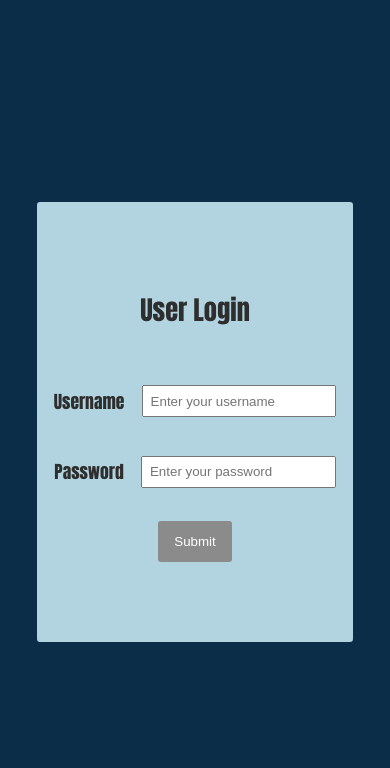
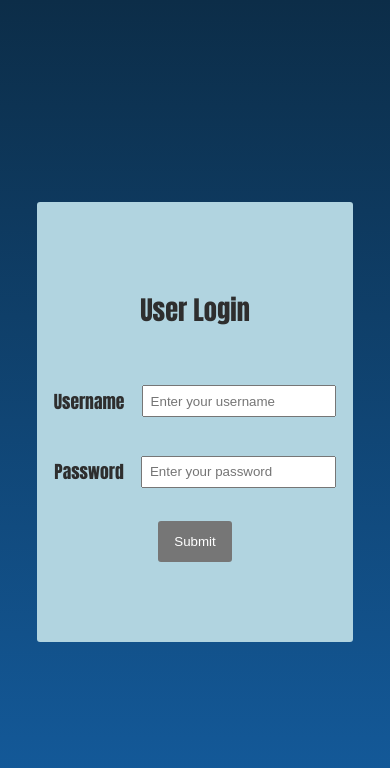
Before and after one commit to carlo1678/DevKit, a plain HTML site: page login/index.html in a window 390 px wide. Drawn offline with Linux system fonts and the light colour scheme.

Commit message:
login page done aside from media queries

```diff
--- a/login/index.css
+++ b/login/index.css
@@ -3,7 +3,7 @@ body {
   width: 100vw;
   padding: 0;
   margin: 0;
-  background-color: #0c2d48;
+  background-image: linear-gradient(180deg, #0c2d48, #145da0);
   display: flex;
   justify-content: center;
   align-items: center;
@@ -27,6 +27,7 @@ body {
 
 h2 {
   padding: 0em 0em 0.5em 0em;
+  /* text-decoration: underline; */
 }
 
 .form-row {
@@ -55,7 +56,7 @@ h2 {
 
 .form-row > button {
   padding: 1em 1.25em;
-  background: rgb(140, 139, 139);
+  background: rgb(118, 118, 118);
   color: white;
   border: 0;
   border-radius: 3px;
```
